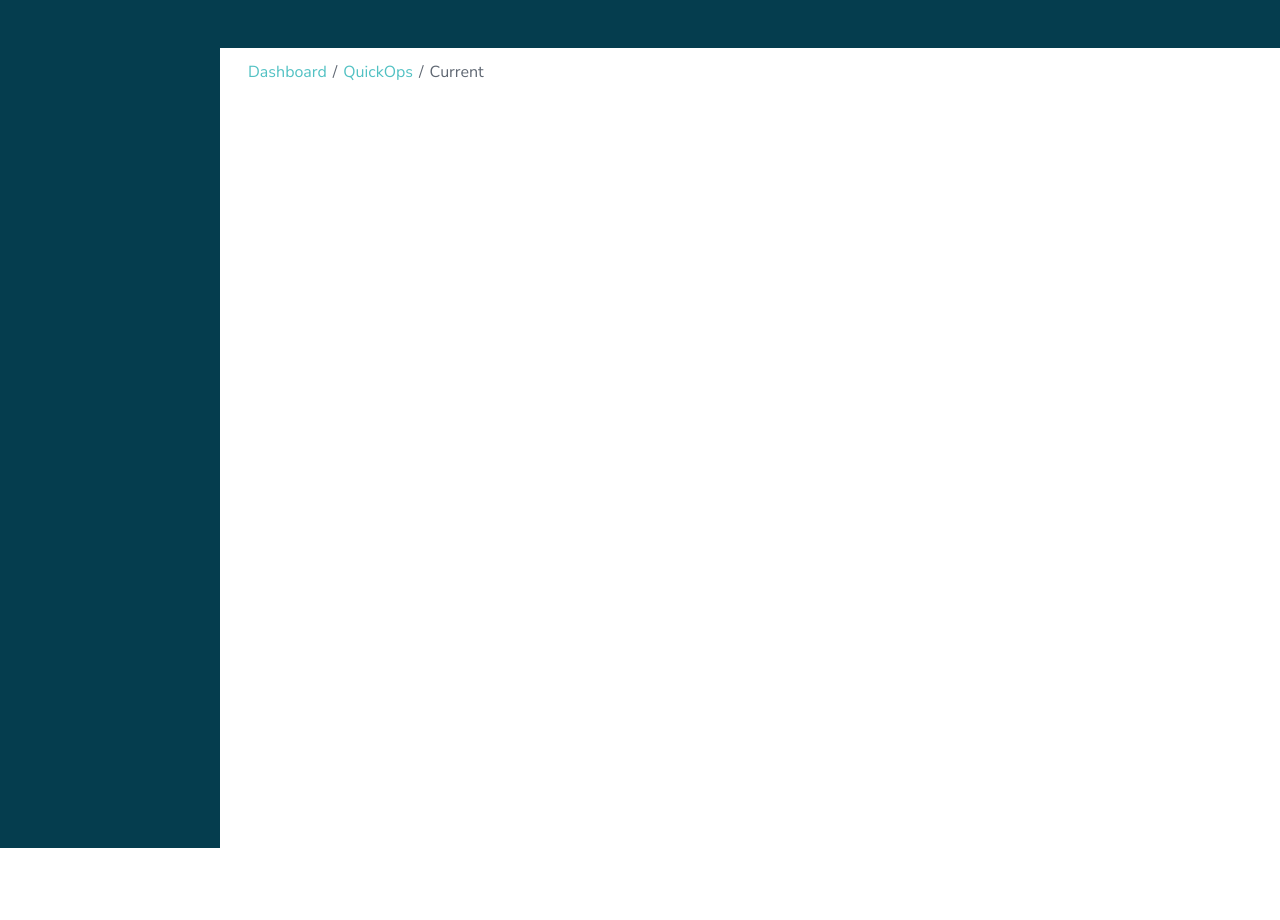
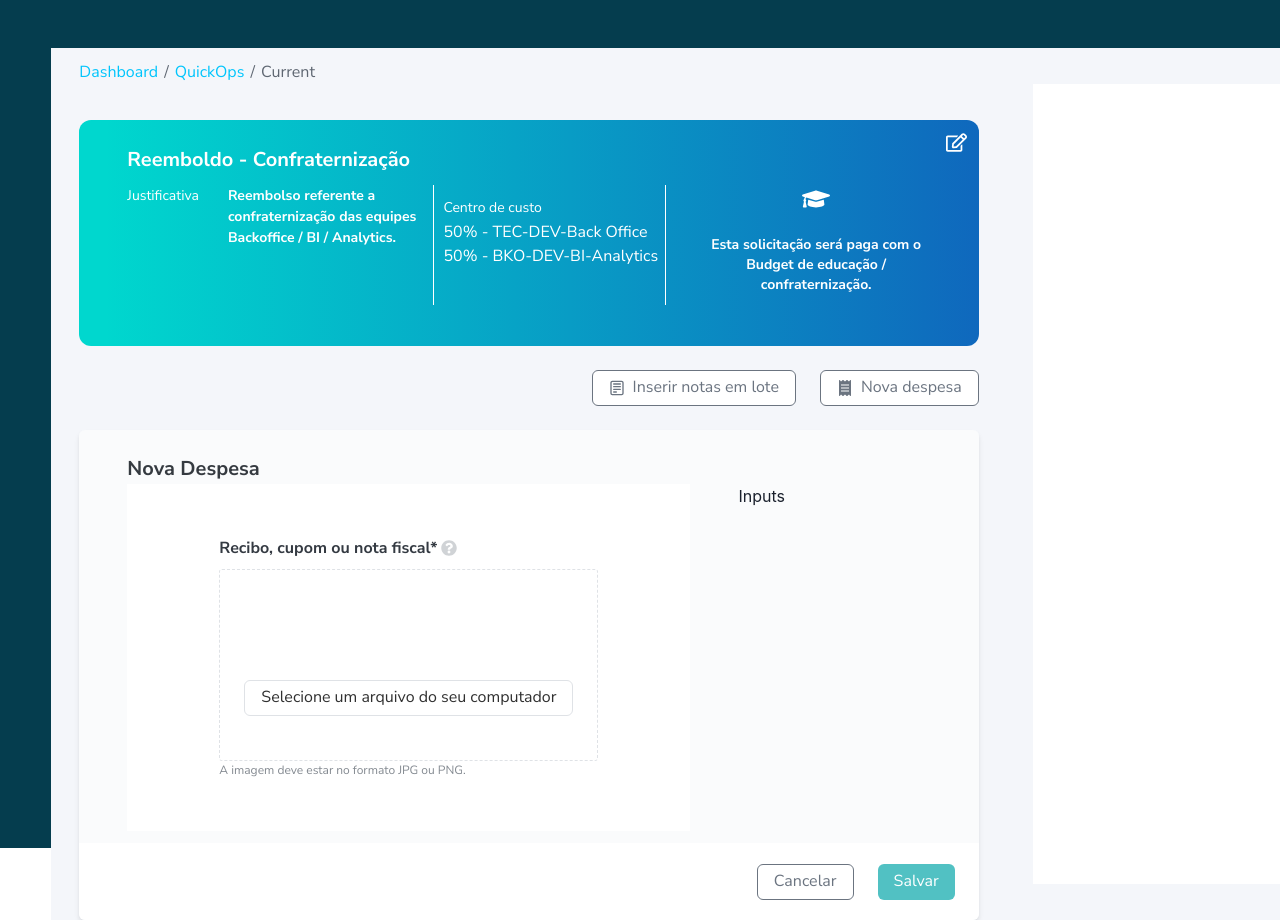
Before and after one commit to guilhermedecastroleite/refunds-dashboard, a React (Create React App) app: page / in a window 1280 px wide. Before the commit the page ends 848 px from the top, so only its background shows below. Built offline with nearby package versions, Linux system fonts and the light colour scheme.

Commit message:
Updates pages with new icons and links first containers

```diff
--- /dev/null
+++ b/src/components/Header/index.jsx
@@ -0,0 +1,83 @@
+import PropTypes from 'prop-types';
+import {
+  Box, Divider, Flex, Icon, Text,
+} from '@chakra-ui/react';
+import { FaRegEdit, FaGraduationCap } from 'react-icons/fa';
+
+import theme from '../../theme/theme';
+
+const ListItem = ({ title, content }) => (
+  <Flex>
+    <Text mr='29px' color={theme.colors.white} {...theme.typography.sm}>{title}</Text>
+    <Text color={theme.colors.white} {...theme.typography.smBold}>{content}</Text>
+  </Flex>
+);
+
+ListItem.propTypes = {
+  title: PropTypes.string,
+  content: PropTypes.string,
+};
+
+ListItem.defaultProps = {
+  title: '',
+  content: '',
+};
+
+const Header = () => {
+  const title = 'Reemboldo - Confraternização';
+
+  return (
+    <Box
+      mt='36px'
+      pt='25px'
+      px='48px'
+      w='100%'
+      h='226px'
+      bg={`linear-gradient(to right, ${theme.colors.green3} 3%, ${theme.colors.blue3})`}
+      borderRadius='12px'
+      position='relative'
+      display='block'
+    >
+      <Icon
+        as={FaRegEdit}
+        color={theme.colors.white}
+        style={{
+          position: 'absolute', right: '12px', top: '12px', cursor: 'pointer', fontSize: '21px',
+        }}
+      />
+      <Text color={theme.colors.white} {...theme.typography.lgBold}>{title}</Text>
+      <Flex mt='10px' alignItems='center' h='120px' flex={10}>
+        {/** Basic Data */}
+        <Box flex={4} h='100%'>
+          <ListItem
+            title='Justificativa'
+            content='Reembolso referente a confraternização das equipes Backoffice / BI / Analytics.'
+          />
+        </Box>
+
+        <Divider orientation='vertical' w='2px' h='100%' borderColor={theme.colors.white} opacity={1} />
+
+        {/** Costs */}
+        <Flex flex={3} alignItems='center' flexDirection='column' h='100%'>
+          <Box mt='11px'>
+            <Text {...theme.typography.sm} lineHeight={1.71} color={theme.colors.white}>Centro de custo</Text>
+            <Text {...theme.typography.md} color={theme.colors.white}>50% - TEC-DEV-Back Office</Text>
+            <Text {...theme.typography.md} color={theme.colors.white}>50% - BKO-DEV-BI-Analytics</Text>
+          </Box>
+        </Flex>
+
+        <Divider orientation='vertical' w='2px' h='100%' borderColor={theme.colors.white} opacity={1} />
+
+        {/** Budget */}
+        <Box flex={3} h='100%' textAlign='center' pl='33px'>
+          <Icon as={FaGraduationCap} color={theme.colors.white} style={{ fontSize: '28px' }} />
+          <Text mt='16px' {...theme.typography.smBold} lineHeight={1.43} color={theme.colors.white}>
+            Esta solicitação será paga com o Budget de educação / confraternização.
+          </Text>
+        </Box>
+      </Flex>
+    </Box>
+  );
+};
+
+export default Header;
--- a/src/components/Layout/BasePage.jsx
+++ b/src/components/Layout/BasePage.jsx
@@ -5,9 +5,9 @@ import theme from '../../theme/theme';
 
 const BasePage = ({ children }) => (
   <Box overflow='auto' minHeight='100vh'>
-    <Box w='100%' h='48px' bg={theme.colors.blue5} />
+    <Box w='100%' h='48px' bg={theme.colors.blue4} />
     <Flex>
-      <Box w='220px' h='100vh' bg={theme.colors.blue5} />
+      <Box w='220px' h='100vh' bg={theme.colors.blue4} />
       {children}
     </Flex>
   </Box>
--- a/src/index.js
+++ b/src/index.js
@@ -4,9 +4,11 @@ import { ChakraProvider } from '@chakra-ui/react';
 import App from './App';
 import reportWebVitals from './reportWebVitals';
 
+import chakraUiTheme from './theme/chakraUiTheme';
+
 ReactDOM.render(
   <React.StrictMode>
-    <ChakraProvider>
+    <ChakraProvider theme={chakraUiTheme}>
       <App />
     </ChakraProvider>
   </React.StrictMode>,
--- a/src/pages/Dashboard.jsx
+++ b/src/pages/Dashboard.jsx
@@ -1,12 +1,24 @@
-import { Box } from '@chakra-ui/react';
+import { Box, Flex } from '@chakra-ui/react';
+
 import Breadcrumbs from '../components/Breadcrumbs';
+import Header from '../components/Header';
+import AddExpense from '../containers/Expenses/AddExpense';
+
+import theme from '../theme/theme';
 
 const Dashboard = () => {
   const remove = false;
 
   return (
-    <Box pl='28px' pt='12px'>
+    <Box pl='28px' pt='12px' w='100%' bg={theme.colors.offWhite2}>
       <Breadcrumbs />
+      <Flex>
+        <Box>
+          <Header />
+          <AddExpense boxProps={{ mt: '24px' }} />
+        </Box>
+        <Box w='393px' h='100vh' ml='54px' bg={theme.colors.white} />
+      </Flex>
     </Box>
   );
 };
--- a/src/theme/colors.js
+++ b/src/theme/colors.js
@@ -15,19 +15,21 @@ const gray8 = '#343a42';
 const gray9 = '#353a40';
 const gray10 = '#303030';
 const gray11 = '#030303';
+const gray12 = '#dfe2e6';
+const gray13 = '#848a91';
 
 const blue1 = '#e7f2fd';
-const blue2 = '#51c1c3';
-const blue3 = '#00c5fc';
-const blue4 = '#0f68bd';
-const blue5 = '#053d4e';
+const blue2 = '#00c5fc';
+const blue3 = '#0f68bd';
+const blue4 = '#053d4e';
 
 const green1 = '#ecf8f8';
 const green2 = '#edfff5';
 const green3 = '#00d7ce';
-const green4 = '#4acc82';
-const green5 = '#009d43';
-const green6 = '#03a046';
+const green4 = '#51c1c3';
+const green5 = '#4acc82';
+const green6 = '#009d43';
+const green7 = '#03a046';
 
 const red1 = '#fbeaea';
 const red2 = '#d6342c';
@@ -50,12 +52,13 @@ const colors = {
   gray9,
   gray10,
   gray11,
+  gray12,
+  gray13,
 
   blue1,
   blue2,
   blue3,
   blue4,
-  blue5,
 
   green1,
   green2,
@@ -63,6 +66,7 @@ const colors = {
   green4,
   green5,
   green6,
+  green7,
 
   red1,
   red2,
--- a/src/theme/typography.js
+++ b/src/theme/typography.js
@@ -1,4 +1,10 @@
 const defaultFont = 'Nunito Sans, sans-serif';
+
+const xs = {
+  fontFamily: defaultFont,
+  fontSize: 12,
+  lineHeight: 1.5,
+};
 
 const sm = {
   fontFamily: defaultFont,
@@ -34,6 +40,7 @@ const lgBold = {
 };
 
 const typography = {
+  xs,
   sm,
   smBold,
   md,
```
Also changed, not shown: 1 other file (tests, documents, lock files or other folders).
